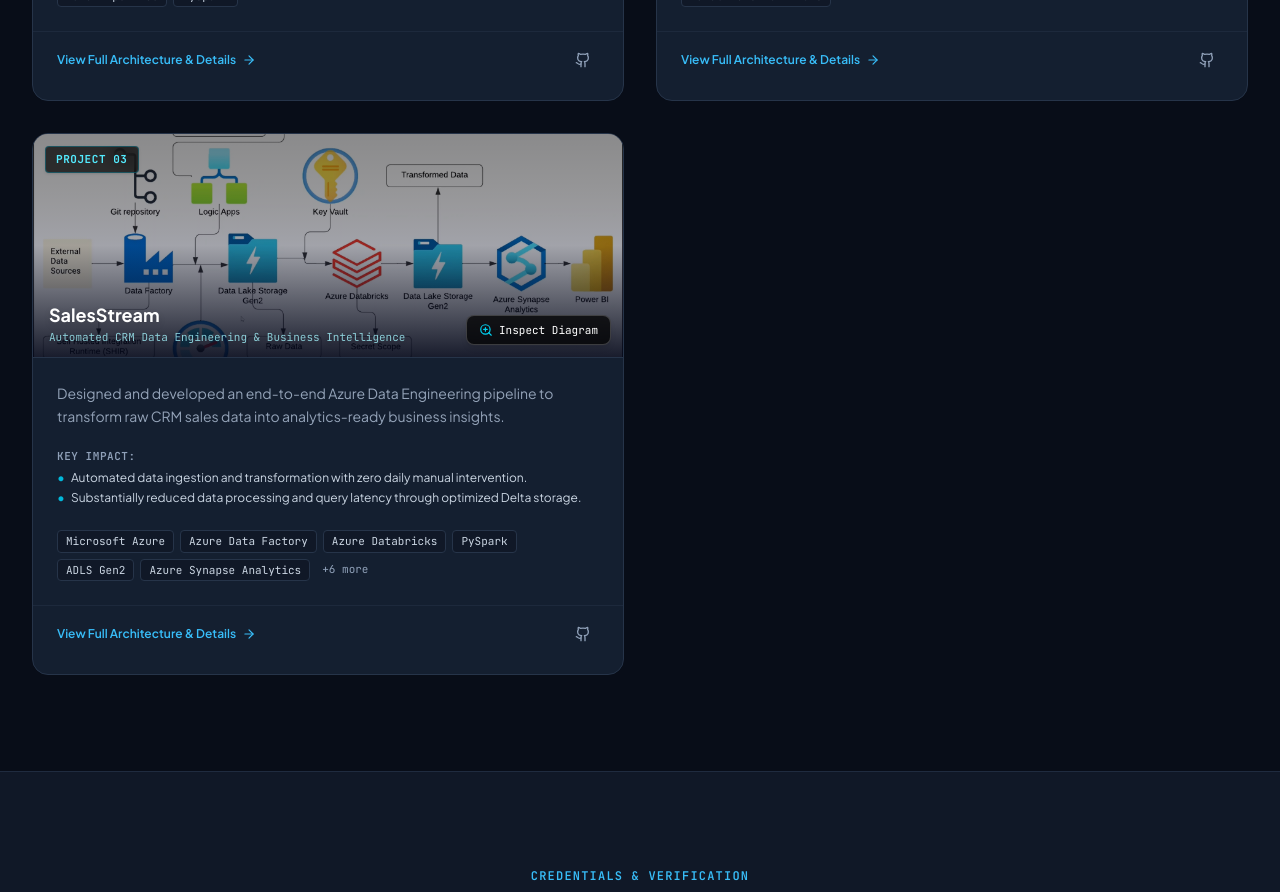
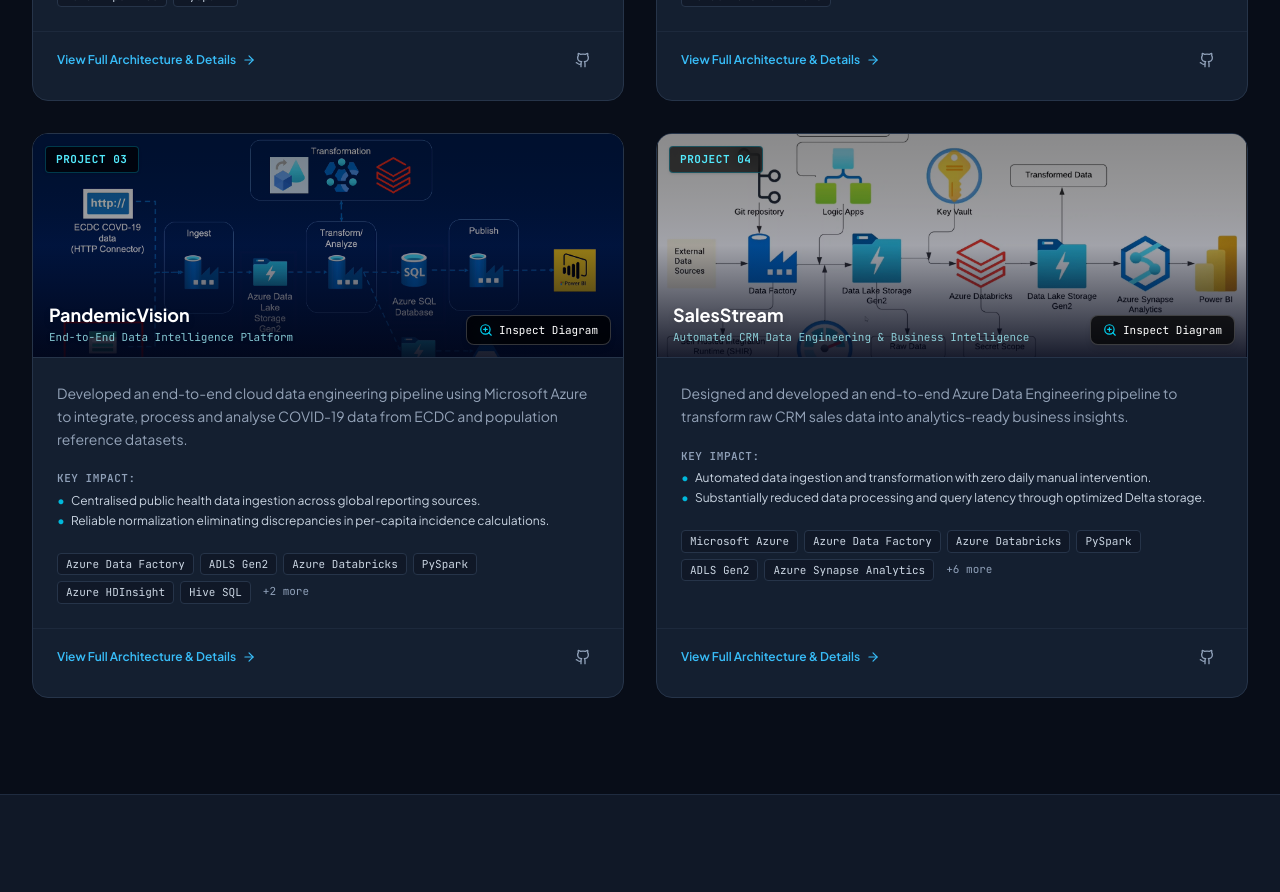
Before and after one commit to ziaul-akash/ziaul-akash-portfolio-website, a React (Vite) app: page / in a window 1280 px wide. Shown: the part 6100-6992 px from the top of the page. Built offline with nearby package versions, Linux system fonts and the light colour scheme.

Commit message:
Update projectsData.ts

```diff
--- a/src/data/projectsData.ts
+++ b/src/data/projectsData.ts
@@ -55,7 +55,7 @@ export const projectsData: ProjectDetail[] = [
       'Direct Lake Power BI semantic models combined with a conversational AI agent that generates accurate answers and visual queries on demand.'
   },
   {
-  id: 'enterprise-mobility-data-engine',
+    id: 'enterprise-mobility-data-engine',
     title: 'Enterprise Mobility Data Engine',
     subtitle: 'End-to-End Incremental Data Pipeline | Azure Databricks',
     category: 'Azure Data Engineering',
@@ -209,6 +209,58 @@ export const projectsData: ProjectDetail[] = [
       'The platform establishes a scalable historical data foundation that can support future predictive analytics, demand forecasting and data-driven fleet management.'
   },
   {
+    id: 'pandemicvision',
+    title: 'PandemicVision',
+    subtitle: 'End-to-End Data Intelligence Platform',
+    category: 'Azure Data Engineering',
+    featured: true,
+    shortDescription:
+      'Developed an end-to-end cloud data engineering pipeline using Microsoft Azure to integrate, process and analyse COVID-19 data from ECDC and population reference datasets.',
+    problem:
+      'COVID-19 statistics were severely fragmented across external REST APIs and semi-structured cloud repositories, making data integration, population-adjusted analysis, and timely epidemiological reporting complex and inefficient.',
+    objectives: [
+      'Automate extraction from disparate public health APIs and storage endpoints.',
+      'Normalize multi-country metrics against standard population reference datasets.',
+      'Build a robust automated hybrid transformation pipeline (PySpark & HDInsight Hive SQL).',
+      'Deliver interactive visual analytics for country-level infection rate comparisons.'
+    ],
+    solution:
+      'Designed an automated Azure data pipeline to ingest, store, transform and enrich datasets using Azure Data Factory, ADLS Gen2, Databricks (PySpark) and HDInsight (Hive SQL). Loaded curated data into Azure SQL Database and developed interactive Power BI dashboards to visualise COVID-19 trends, country-level comparisons and population-adjusted metrics.',
+    businessImpact: [
+      'Centralised public health data ingestion across global reporting sources.',
+      'Reliable normalization eliminating discrepancies in per-capita incidence calculations.',
+      'Automated scheduled processing pipelines with comprehensive ADF monitoring.',
+      'Interactive Power BI executive dashboards enabling instant cross-country comparative reporting.'
+    ],
+    technologies: [
+      'Azure Data Factory',
+      'ADLS Gen2',
+      'Azure Databricks',
+      'PySpark',
+      'Azure HDInsight',
+      'Hive SQL',
+      'Azure SQL Database',
+      'Power BI'
+    ],
+    githubUrl:
+      'https://github.com/ziaul-akash/PandemicVision-End-to-End-Data-Intelligence-Platform',
+    architectureDiagram: '/assets/aistudio/pandemic_vision_covid19_solution_architecture.png',
+    coverImage: '/assets/aistudio/pandemic_vision_covid19_solution_architecture.png',
+    architectureCaption: 'PandemicVision Multi-Stage Azure Data Factory & PySpark Architecture',
+    dataIngestion:
+      'Azure Data Factory copy activities extracting daily feeds from ECDC HTTP APIs and population reference files into ADLS Gen2 raw zones.',
+    transformationAndProcessing:
+      'Azure Databricks PySpark notebooks for complex transformations alongside HDInsight Hive SQL jobs for legacy analytical cross-checks.',
+    storageAndDataModelling:
+      'ADLS Gen2 multi-tier storage backing Azure SQL Database staging and production analytical schemas.',
+    dataOrchestration:
+      'Azure Data Factory scheduled triggers, dependency handling, and pipeline alerts for failure management.',
+    securityAndGovernance:
+      'Azure Key Vault for credential and connection string secrets, Azure Active Directory RBAC permissions.',
+    analyticsAndImpact:
+      'Power BI dashboards visualizing infection trajectories, mortality rates per 100k population, and testing velocity.'
+  },
+  {
     id: 'salesstream',
     title: 'SalesStream',
     subtitle: 'Automated CRM Data Engineering & Business Intelligence',
```
